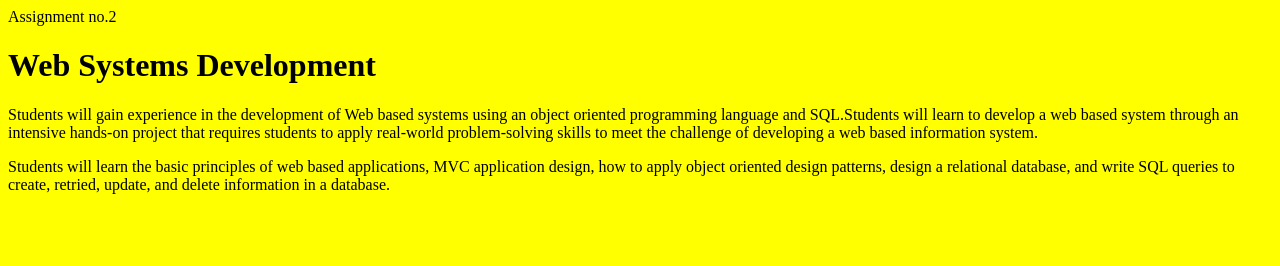
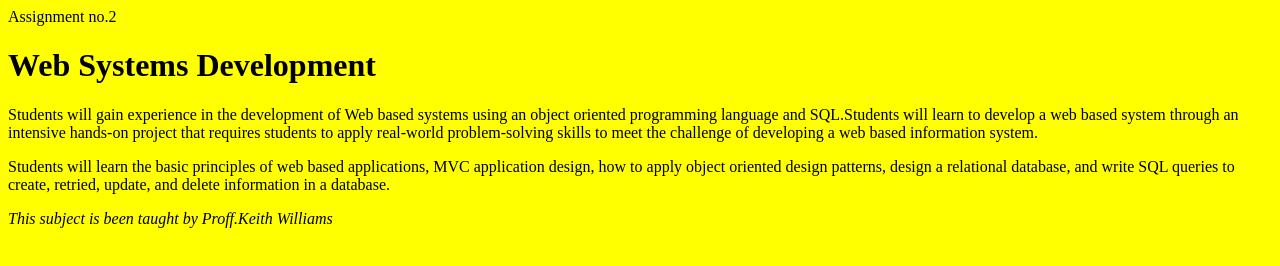
Before and after one commit to sanchitkul/Fall1, a plain HTML site: page index.html in a window 1280 px wide. Drawn offline with Linux system fonts and the light colour scheme.

Commit message:
Added italics tag

```diff
--- a/index.html
+++ b/index.html
@@ -11,7 +11,7 @@ a web based information system.<p> Students will learn the basic principles of
 web based applications, MVC application design, how to apply object oriented
 design patterns, design a relational database, and write SQL queries to create,
 retried, update, and delete information in a database.</p>
-
+<i>This subject is been taught by Proff.Keith Williams</i>
 
 
 </body>
```
